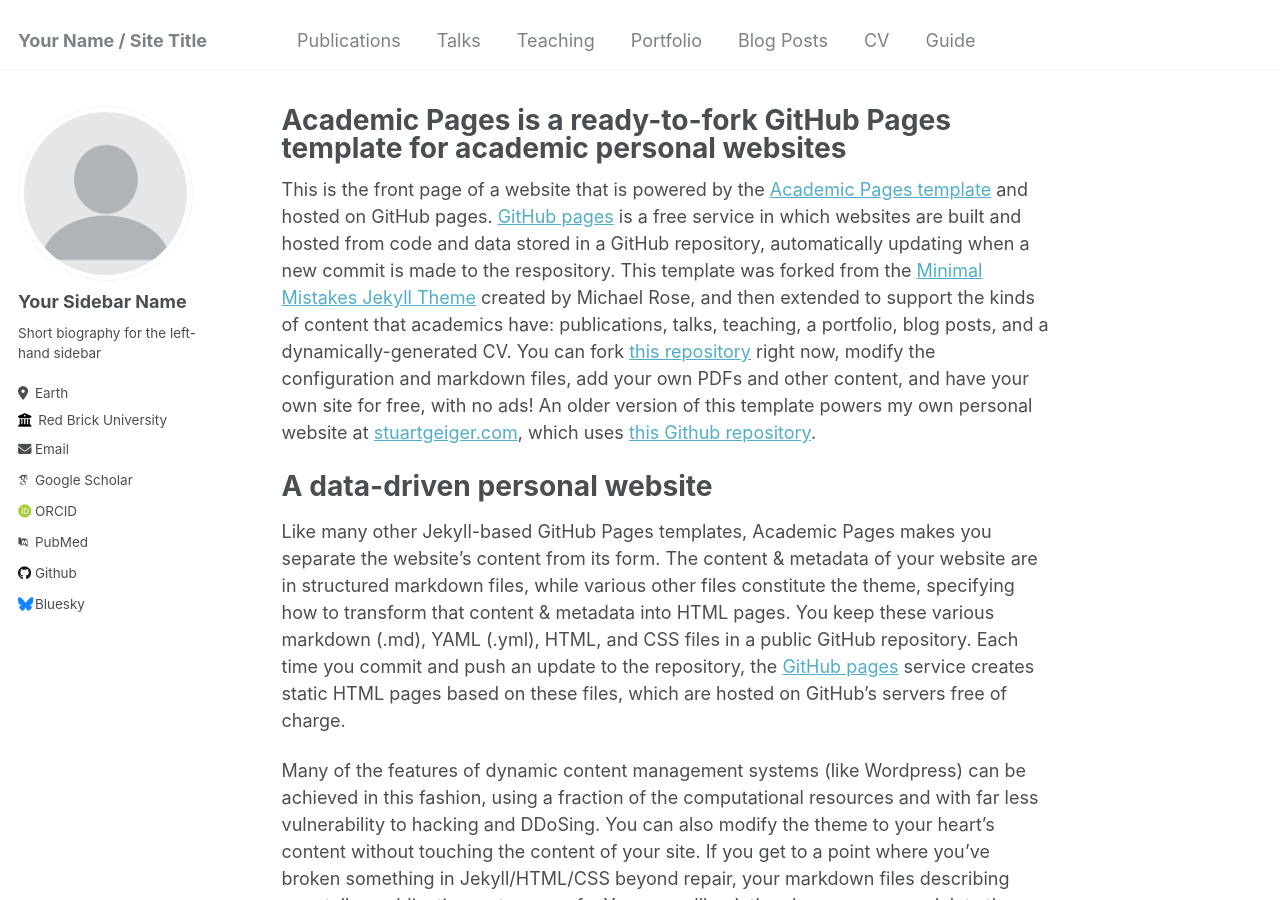
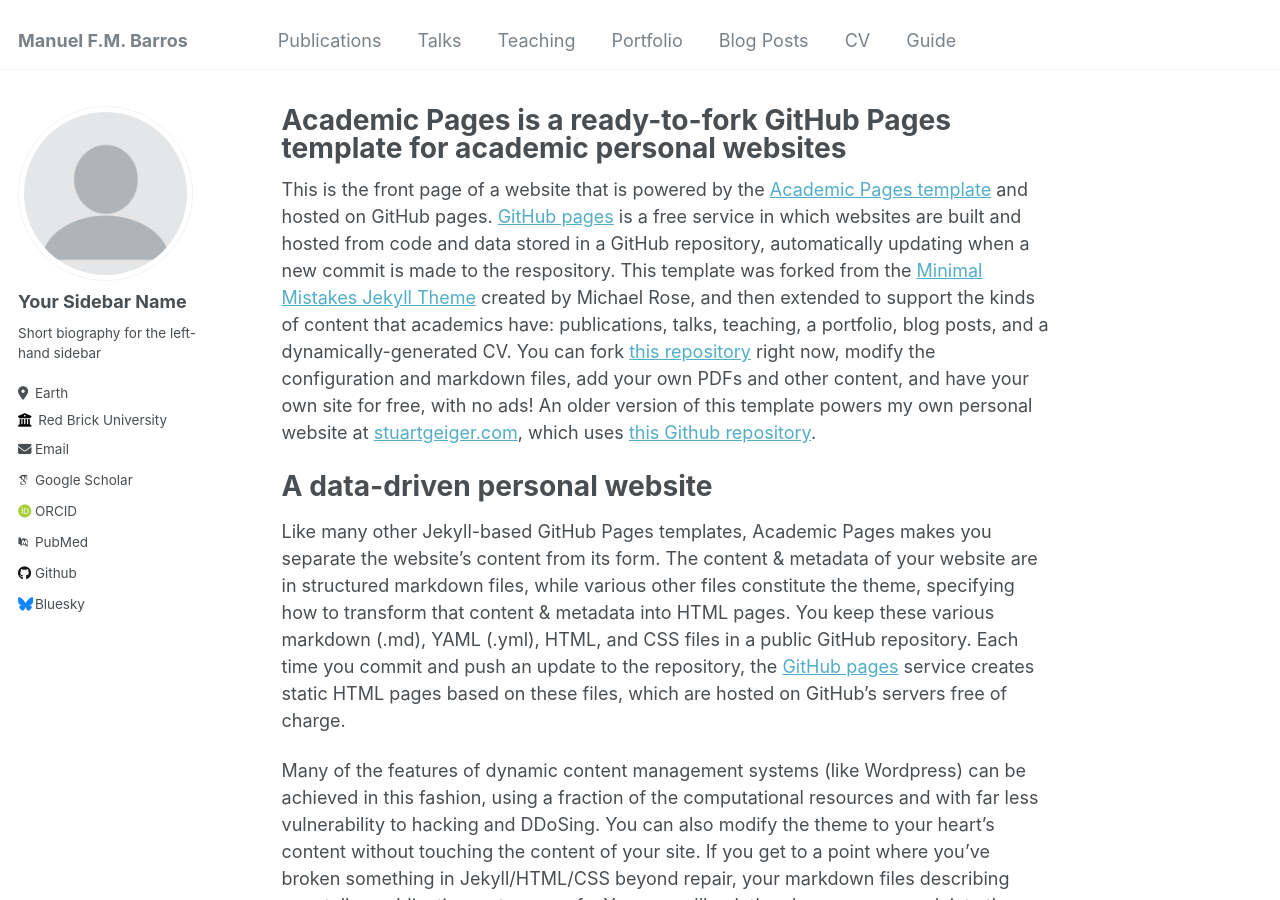
Before and after one commit to fmbarros/fmbarros.github.io, a Jekyll site: the page built from _pages/about.md, in a window 1280 px wide and 900 px high. Built offline with Jekyll 4.4.1, drawn with Linux system fonts in a browser that asks for light colours; some web fonts are replaced.

Commit message:
Update _config.yml

```diff
--- a/_config.yml
+++ b/_config.yml
@@ -8,11 +8,11 @@
 
 # Basic Site Settings
 locale                   : "en-US"
-title                    : "Your Name / Site Title"
+title                    : "Manuel F.M. Barros"
 title_separator          : "-"
 name                     : &name "Your Name"
 description              : &description "personal description"
-url                      : https://academicpages.github.io # the base hostname & protocol for your site e.g. "https://mmistakes.github.io"
+url                      : https://fmbarros.github.io # the base hostname & protocol for your site e.g. "https://mmistakes.github.io"
 baseurl                  : "" # the subpath of your site, e.g. "/blog"
 repository               : "academicpages/academicpages.github.io"
 
```
